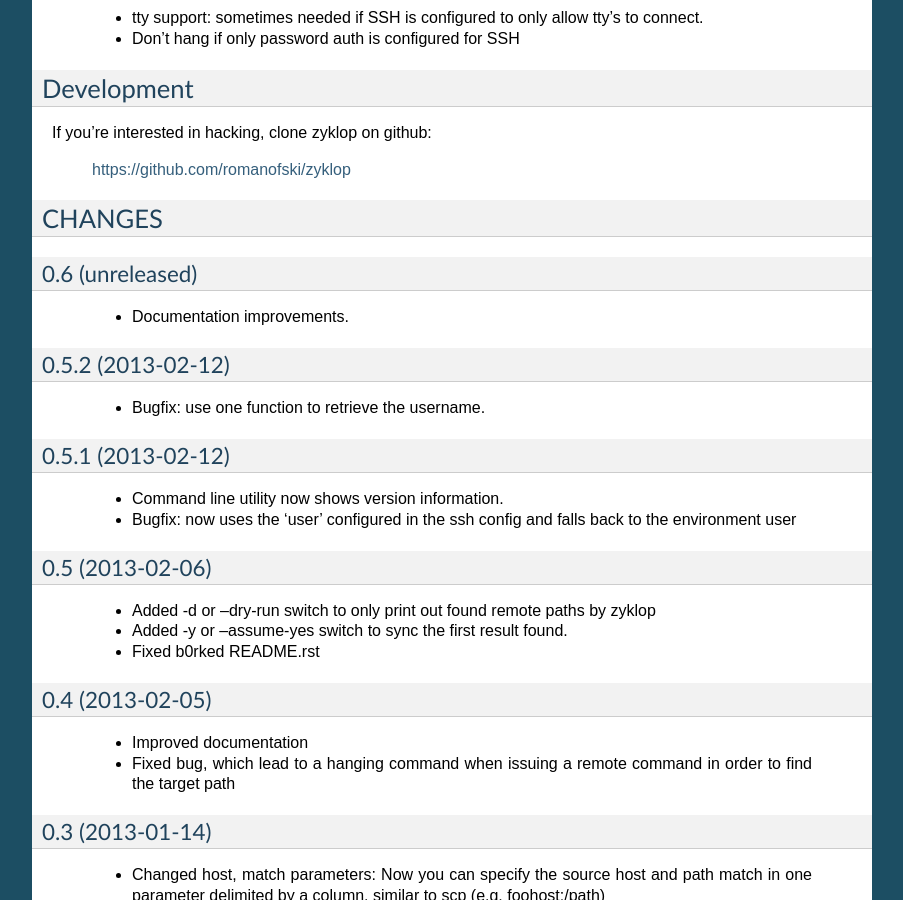
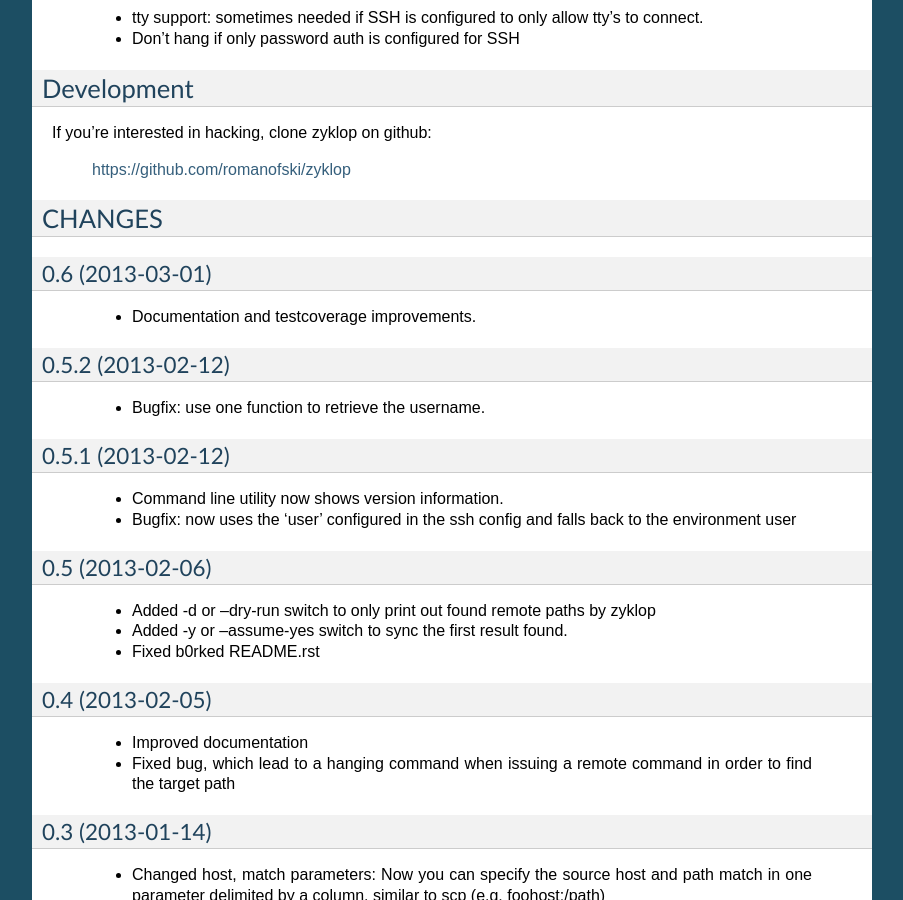
Before and after one commit to romanofski/zyklop, a Sphinx documentation site: the page built from docs/index.rst, in a window 1280 px wide and 900 px high, scrolled down 2529 px. Shown: the whole window, without its empty margins (198-1101 px from the left). Built offline with Sphinx 7.4.7, drawn with Linux system fonts in a browser that asks for light colours; some of the changed text lies outside the part shown.

Commit message:
0.6 release

```diff
--- a/docs/CHANGES.txt
+++ b/docs/CHANGES.txt
@@ -1,10 +1,10 @@
 CHANGES
 =======
 
-0.6 (unreleased)
+0.6 (2013-03-01)
 ----------------
 
-    * Documentation improvements.
+    * Documentation and testcoverage improvements.
 
 0.5.2 (2013-02-12)
 ------------------
--- a/zyklop/__init__.py
+++ b/zyklop/__init__.py
@@ -1,7 +1,7 @@
 # coding: utf-8
 
 __name__ = 'zyklop'
-__version__ = '0.5.2'
+__version__ = '0.6'
 __author__ = 'Róman Joost'
 __author_email__ = 'roman@bromeco.de'
 __description__ = 'Rsync wrapper making syncing easy'
```
